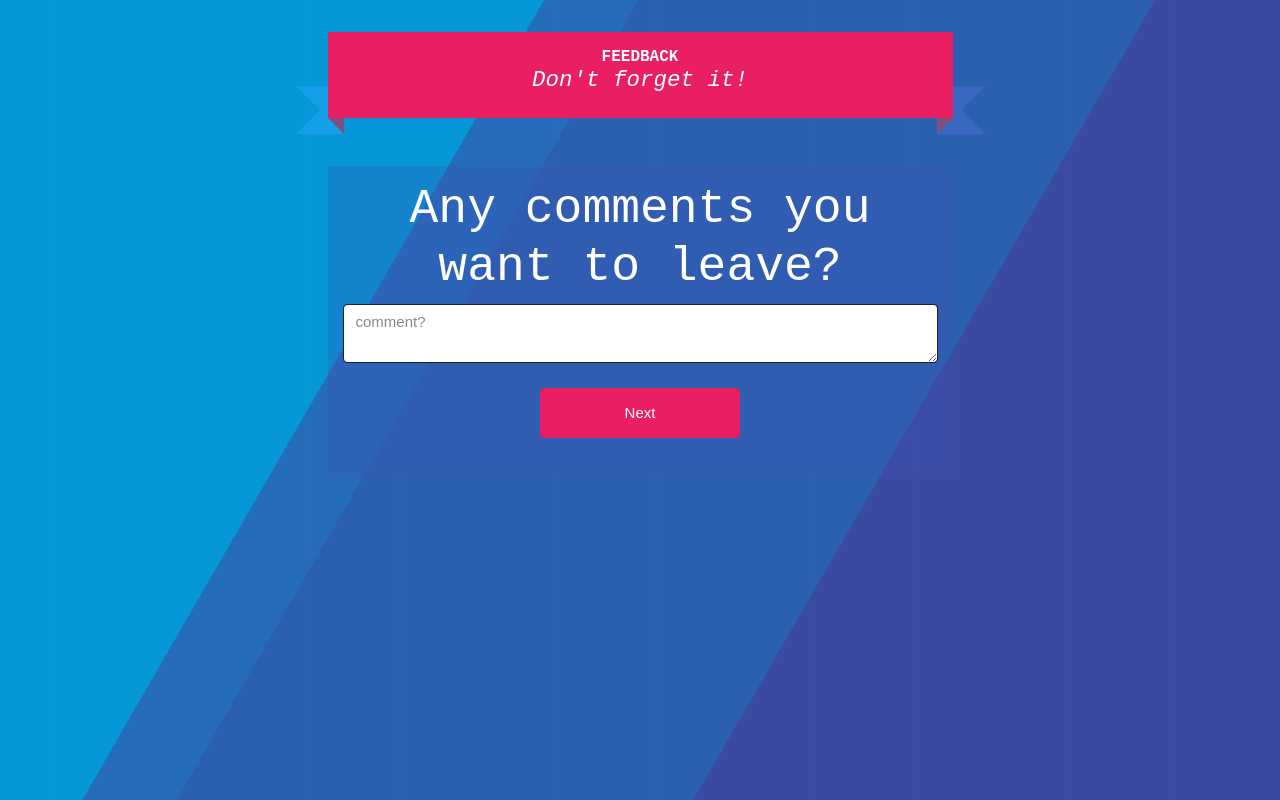
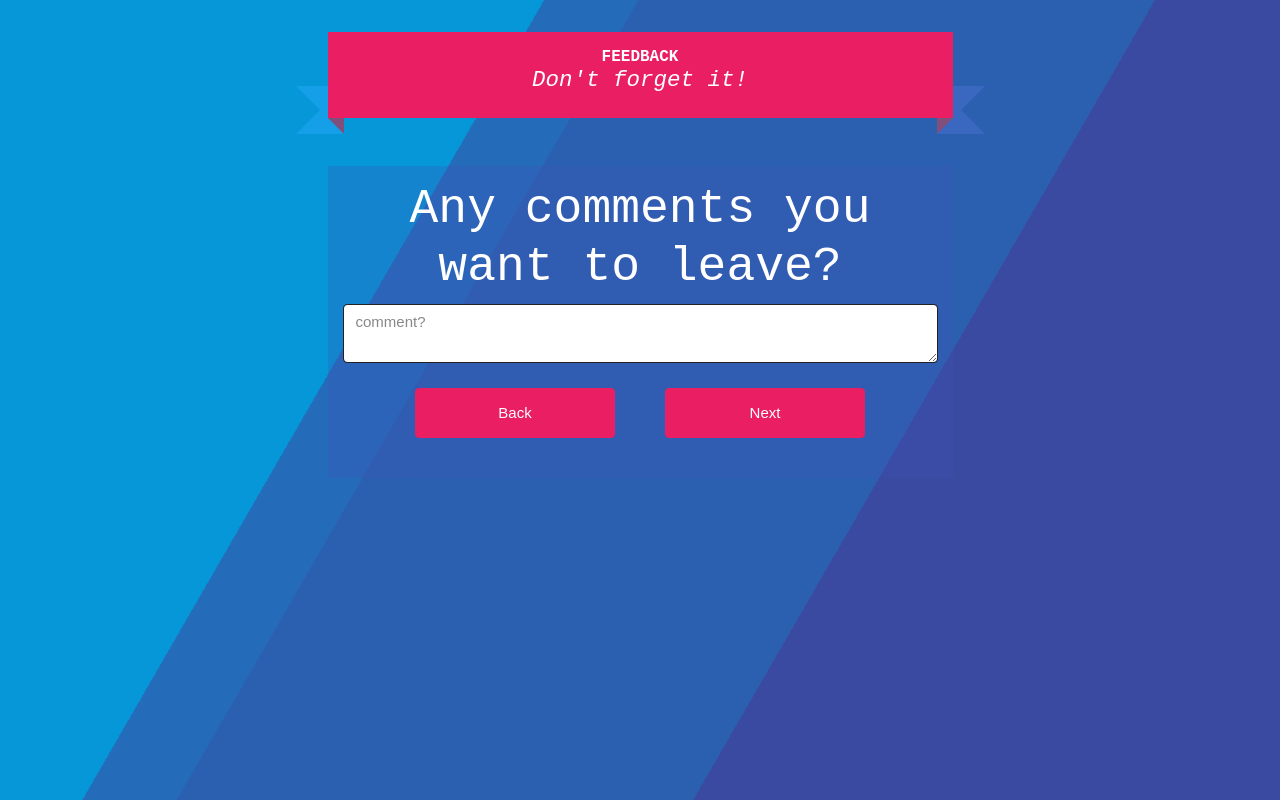
Before and after one commit to DanePete/weekend-redux-feedback-loop, a React (Create React App) app: page /#/comments in a window 1280 px wide. Built offline with nearby package versions, Linux system fonts and the light colour scheme.

Commit message:
added simple back button

```diff
--- a/src/components/Comments/Comments.jsx
+++ b/src/components/Comments/Comments.jsx
@@ -40,7 +40,7 @@ function Comments() {
           placeholder='comment?'
           required
         />
-
+        <button className="btn btn-primary" onClick={() => history.goBack()}>Back</button>
         <input className="btn btn-primary" type='submit' value='Next' />
       </form>
     </div>
--- a/src/components/Supported/Supported.jsx
+++ b/src/components/Supported/Supported.jsx
@@ -57,7 +57,7 @@ function Supported() {
           placeholder='Supported?'
           required
         />
-
+        <button className="btn btn-primary" onClick={() => history.goBack()}>Back</button>
         <input className="btn btn-primary" type='submit' value='Next' />
       </form>
     </div>
--- a/src/components/Understanding/Understanding.jsx
+++ b/src/components/Understanding/Understanding.jsx
@@ -57,6 +57,7 @@ function UnderStanding() {
           placeholder='Understanding?'
           required
         />
+        <button className="btn btn-primary" onClick={() => history.goBack()}>Back</button>
         <input className="btn btn-primary" type='submit' value='Next' />
       </div>
       </form>
```
